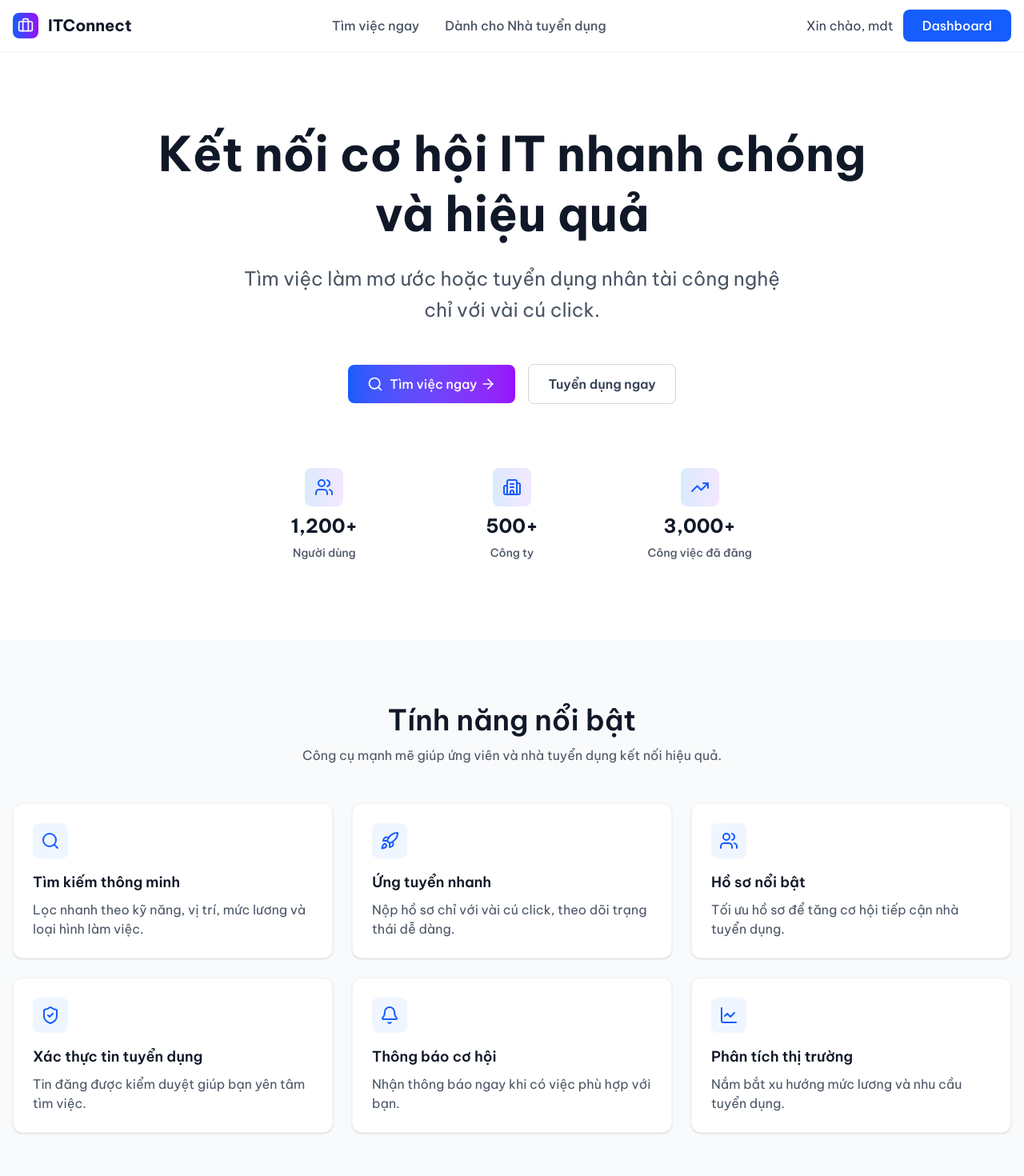
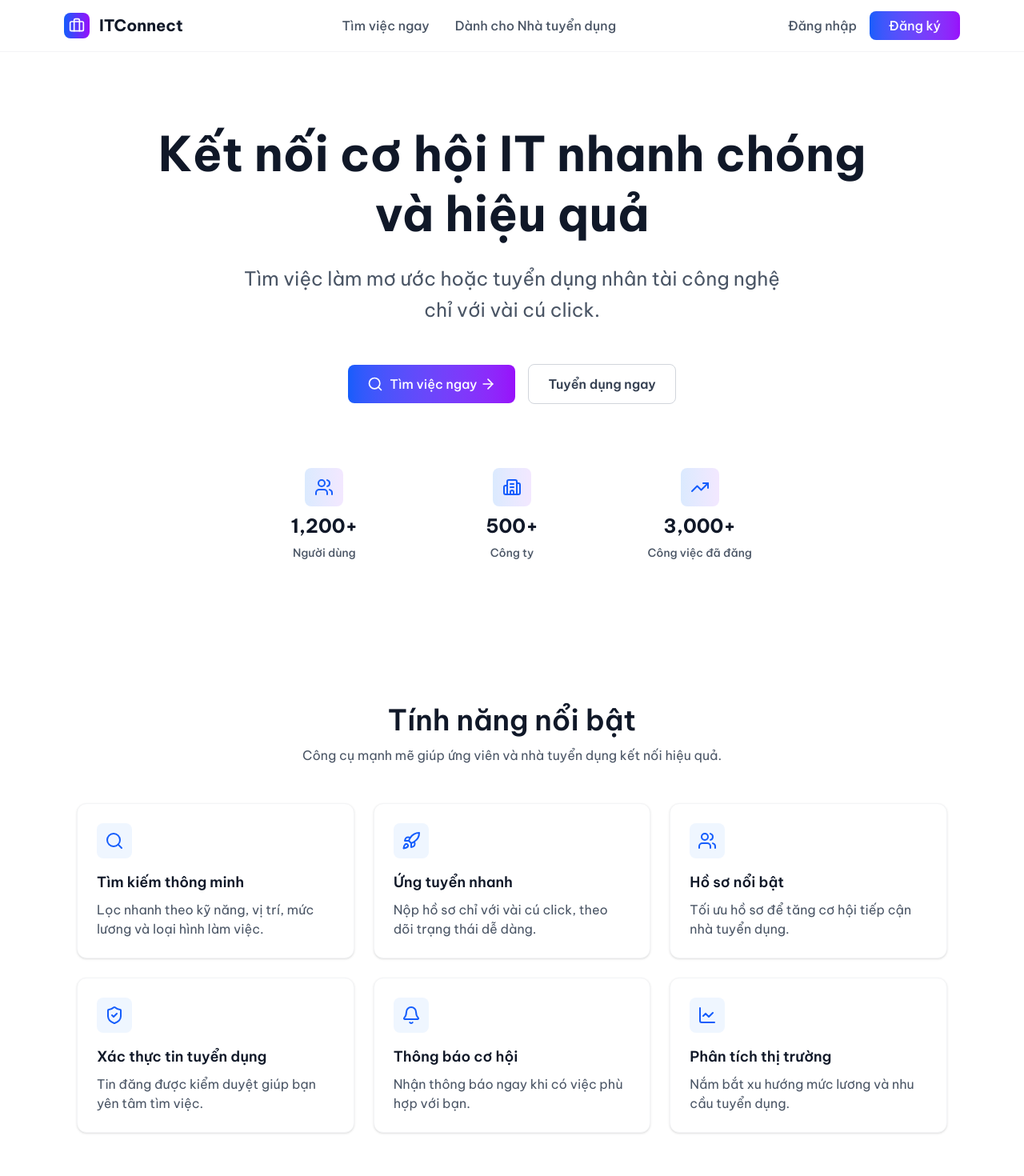
Before and after one commit to mdt3001/it-connect-fe, a React (Vite) app: page / in a window 1280 px wide. Shown: the top 1470 px of the page at 80% size. Built offline with nearby package versions, Linux system fonts and the light colour scheme.

Commit message:
fix(dashboard layout)

```diff
--- a/src/components/layout/DashboardLayout.jsx
+++ b/src/components/layout/DashboardLayout.jsx
@@ -11,7 +11,7 @@ import {
   Heart,
   FileText,
 } from "lucide-react";
-import { Link, useNavigate } from "react-router-dom";
+import { Link, useNavigate, useLocation } from "react-router-dom";
 import { useAuth } from "../../context/AuthContext";
 import { NAVIGATION_MENU } from "../../utils/data";
 import ProfileDropdown from "../../components/layout/ProfileDropdown";
@@ -19,24 +19,29 @@ import ProfileDropdown from "../../components/layout/ProfileDropdown";
 const DashboardLayout = ({ children, activeMenu }) => {
   const { user, logout } = useAuth();
   const navigate = useNavigate();
+  const location = useLocation();
   const [sidebarOpen, setSidebarOpen] = useState(false);
-  const [activeNavItem, setActiveNavItem] = useState(activeMenu || "employer-dashboard");
   const [profileDropdownOpen, setProfileDropdownOpen] = useState(false);
   const [isMobile, setIsMobile] = useState(false);
+
+  // Lấy id menu từ URL hiện tại
+  const currentNavId = location.pathname.split("/")[1] || "employer-dashboard";
 
   const NavigationItem = ({ item, isActive, onClick, isCollapsed }) => {
     const Icon = item.icon;
     return (
       <button
         onClick={() => onClick(item.id)}
-        className={`flex items-center w-full px-3 py-2 rounded-lg transition-colors duration-200 ${isActive
+        className={`flex items-center w-full px-3 py-2 rounded-lg transition-colors duration-200 ${
+          isActive
             ? "bg-blue-50 text-blue-700 shadow-sm shadow-blue-100"
             : "text-gray-600 hover:text-gray-900 hover:bg-gray-100"
-          }`}
+        }`}
       >
         <Icon
-          className={`mr-3 h-5 w-5 flex-shrink-0 ${isActive ? "text-blue-600" : "text-gray-500"
-            }`}
+          className={`mr-3 h-5 w-5 flex-shrink-0 ${
+            isActive ? "text-blue-600" : "text-gray-500"
+          }`}
         />
         {!isCollapsed && <span className="truncate">{item.name}</span>}
       </button>
@@ -66,7 +71,6 @@ const DashboardLayout = ({ children, activeMenu }) => {
   }, [profileDropdownOpen]);
 
   const handleNavigation = (itemId) => {
-    setActiveNavItem(itemId);
     if (isMobile) setSidebarOpen(false);
     navigate(`/${itemId}`);
   };
@@ -84,18 +88,21 @@ const DashboardLayout = ({ children, activeMenu }) => {
   };
 
   const sidebarCollapsed = !isMobile && false;
+  console.log(user);
 
   return (
     <div className="flex h-screen bg-gray-50">
       {/* Sidebar */}
       <div
-        className={`fixed inset-y-0 left-0 z-50 transition-transform duration-300 transform ${isMobile
+        className={`fixed inset-y-0 left-0 z-50 transition-transform duration-300 transform ${
+          isMobile
             ? sidebarOpen
               ? "translate-x-0"
               : "-translate-x-full"
             : "translate-x-0"
-          } ${sidebarCollapsed ? "w-16" : "w-64"
-          } bg-white border-r border-gray-200 shadow-lg`}
+        } ${
+          sidebarCollapsed ? "w-16" : "w-64"
+        } bg-white border-r border-gray-200 shadow-lg`}
       >
         {/* Company Logo */}
         <div className="flex items-center h-16 border-b border-gray-200 pl-6">
@@ -119,7 +126,7 @@ const DashboardLayout = ({ children, activeMenu }) => {
             <NavigationItem
               key={item.id}
               item={item}
-              isActive={activeNavItem === item.id}
+              isActive={currentNavId === item.id}
               onClick={handleNavigation}
               isCollapsed={sidebarCollapsed}
             />
@@ -130,8 +137,9 @@ const DashboardLayout = ({ children, activeMenu }) => {
         <div className="absolute bottom-4 left-4 right-4">
           <button
             onClick={handleLogout}
-            className={`flex items-center w-full px-3 py-2 text-gray-700 hover:bg-red-50 hover:text-red-700 rounded-lg transition-colors duration-200 ${sidebarCollapsed ? "justify-center" : "justify-start"
-              }`}
+            className={`flex items-center w-full px-3 py-2 text-gray-700 hover:bg-red-50 hover:text-red-700 rounded-lg transition-colors duration-200 ${
+              sidebarCollapsed ? "justify-center" : "justify-start"
+            }`}
           >
             <LogOut className="mr-3 h-5 w-5 flex-shrink-0" />
             {!sidebarCollapsed && <span>Đăng xuất</span>}
@@ -148,8 +156,11 @@ const DashboardLayout = ({ children, activeMenu }) => {
       )}
 
       {/* Main content */}
-      <div className={`flex-1 flex flex-col transition-all duration-300 ${isMobile ? "ml-0" : sidebarCollapsed ? "ml-16" : "ml-64"
-        }`}>
+      <div
+        className={`flex-1 flex flex-col transition-all duration-300 ${
+          isMobile ? "ml-0" : sidebarCollapsed ? "ml-16" : "ml-64"
+        }`}
+      >
         {/* Top Navbar */}
         <header className="bg-white border-b border-gray-200 shadow-sm">
           <div className="flex items-center justify-between px-6 py-4">
@@ -159,13 +170,17 @@ const DashboardLayout = ({ children, activeMenu }) => {
                   onClick={toggleSidebar}
                   className="p-2 rounded-lg text-gray-600 hover:text-gray-900 hover:bg-gray-100 transition-colors duration-200"
                 >
-                  {sidebarOpen ? <X className="w-6 h-6" /> : <Menu className="w-6 h-6" />}
+                  {sidebarOpen ? (
+                    <X className="w-6 h-6" />
+                  ) : (
+                    <Menu className="w-6 h-6" />
+                  )}
                 </button>
               )}
 
               <div>
                 <h1 className="text-2xl font-bold text-gray-900">
-                  Welcome back{user?.name ? `, ${user.name}` : ''}!
+                  Welcome back{user?.name ? `, ${user.name}` : ""}!
                 </h1>
                 <p className="text-gray-600">Here's your dashboard overview.</p>
               </div>
@@ -183,9 +198,7 @@ const DashboardLayout = ({ children, activeMenu }) => {
         </header>
 
         {/* Content Area */}
-        <main className="flex-1 overflow-auto p-6">
-          {children}
-        </main>
+        <main className="flex-1 overflow-auto p-6">{children}</main>
       </div>
     </div>
   );
--- a/src/pages/Employer/EmployerDashboard.jsx
+++ b/src/pages/Employer/EmployerDashboard.jsx
@@ -41,7 +41,7 @@ const EmployerDashboard = () => {
 
   return (
     <DashboardLayout activeMenu="employer-dashboard">
-      {!loading ? (
+      {loading ? (
           <LoadingSpinner />
       ) : (
         <div className="max-w-7xl mx-auto space-y-8">
--- a/src/pages/Employer/EmployerProfilePage.jsx
+++ b/src/pages/Employer/EmployerProfilePage.jsx
@@ -1,8 +1,11 @@
 import React from 'react'
+import DashboardLayout from '../../components/layout/DashboardLayout'
 
 function EmployerProfilePage() {
   return (
-    <div>EmployerProfilePage</div>
+    <DashboardLayout activeMenu="employer-profile">
+      <div>EmployerProfilePage</div>
+    </DashboardLayout>
   )
 }
 
--- a/src/pages/Employer/JobPostingForm.jsx
+++ b/src/pages/Employer/JobPostingForm.jsx
@@ -1,8 +1,11 @@
 import React from 'react'
+import DashboardLayout from '../../components/layout/DashboardLayout'
 
 function JobPostingForm() {
   return (
-    <div>JobPostingForm</div>
+    <DashboardLayout activeMenu="job-posting">
+      <div>JobPostingForm</div>
+    </DashboardLayout>
   )
 }
 
--- a/src/pages/Employer/ManageJobs.jsx
+++ b/src/pages/Employer/ManageJobs.jsx
@@ -1,8 +1,11 @@
 import React from 'react'
+import DashboardLayout from '../../components/layout/DashboardLayout'
 
 function ManageJobs() {
   return (
-    <div>ManageJobs</div>
+    <DashboardLayout activeMenu="manage-jobs">
+      <div>ManageJobs</div>
+    </DashboardLayout>
   )
 }
 
--- a/src/pages/LandingPage/LangdingPage.jsx
+++ b/src/pages/LandingPage/LangdingPage.jsx
@@ -7,7 +7,7 @@ import Analytics from "./components/Analytics";
 
 function LangdingPage() {
   return (
-    <div className="min-h-screen">
+    <div className="min-h-screen sm:px-20 bg-white ">
       <Header />
       <Hero />
       <Features />
--- a/src/pages/LandingPage/components/Features.jsx
+++ b/src/pages/LandingPage/components/Features.jsx
@@ -37,7 +37,7 @@ function Features() {
   ];
 
   return (
-    <section className="py-20 bg-gray-50">
+    <section className="py-20 bg-white">
       <div className="container mx-auto px-4">
         <div className="max-w-3xl mx-auto text-center mb-12">
           <motion.h2
--- a/src/pages/LandingPage/components/Footer.jsx
+++ b/src/pages/LandingPage/components/Footer.jsx
@@ -18,7 +18,7 @@ function Footer() {
   ];
 
   return (
-    <footer className="bg-gray-50 border-t border-gray-100">
+    <footer className="bg-white border-t border-gray-100">
       <div className="container mx-auto px-4 py-12">
         <div className="grid grid-cols-1 md:grid-cols-4 gap-10">
           {/* Brand */}
--- a/src/pages/LandingPage/components/Header.jsx
+++ b/src/pages/LandingPage/components/Header.jsx
@@ -2,19 +2,40 @@ import React from "react";
 import { Briefcase } from "lucide-react";
 import { useNavigate } from "react-router-dom";
 import { motion } from "framer-motion";
+import { useAuth } from "../../../context/AuthContext";
+import ProfileDropdown from "../../../components/layout/ProfileDropdown";
+import { useState, useEffect } from "react";
 
 function Header() {
-  const isAuthenticated = true; // Replace with actual authentication logic
-  const user = { fullName: "mdt", role: "employer" }; // Replace with actual user data
+  const { isAuthenticated, user, logout } = useAuth();
+  const [profileDropdownOpen, setProfileDropdownOpen] = useState(false);
+  const toggleProfileDropdown = () => {
+    setProfileDropdownOpen(!profileDropdownOpen);
+  };
+  const handleLogout = () => {
+    logout();
+    setProfileDropdownOpen(false);
+  };
+
+  useEffect(() => {
+    const handleClickOutside = (event) => {
+      if (profileDropdownOpen && !event.target.closest(".profile-dropdown")) {
+        setProfileDropdownOpen(false);
+      }
+    };
+    document.addEventListener("click", handleClickOutside);
+    return () => document.removeEventListener("click", handleClickOutside);
+  }, [profileDropdownOpen]);
+
   const navigate = useNavigate();
   return (
     <motion.header
       initial={{ opacity: 0, y: -20 }}
       animate={{ opacity: 1, y: 0 }}
       transition={{ duration: 0.6 }}
-      className="fixed top-0 left-0 right-0 bg-white backdrop:blur-sm border-b border-gray-100"
+      className="fixed  top-0 left-0 right-0 bg-white backdrop:blur-sm border-b border-gray-100"
     >
-      <div className="container mx-auto px-4">
+      <div className="container mx-auto px-4 sm:px-20">
         <div className="flex items-center justify-between h-16">
           {/* logo */}
           <div className="flex items-center space-x-3 cursor-pointer">
@@ -50,8 +71,13 @@ function Header() {
           {/* Auth button */}
           <div className="flex items-center space-x-3">
             {isAuthenticated ? (
+              <>
+                {" "}
+                {user?.role === "employer" ? (
                   <div className="flex items-center space-x-3">
-                <span className="text-gray-700">Xin chào, {user?.fullName}</span>
+                    <span className="text-gray-700">
+                      Xin chào, {user?.name}
+                    </span>
                     <a
                       href={
                         user?.role === "employer"
@@ -63,6 +89,17 @@ function Header() {
                       Dashboard
                     </a>
                   </div>
+                ) : (
+                  <ProfileDropdown
+                    isOpen={profileDropdownOpen}
+                    onToggle={toggleProfileDropdown}
+                    avatar={user?.avatar}
+                    companyName={user?.name}
+                    email={user?.email}
+                    onLogout={handleLogout}
+                  />
+                )}
+              </>
             ) : (
               <div>
                 <a
--- a/src/pages/LandingPage/components/Hero.jsx
+++ b/src/pages/LandingPage/components/Hero.jsx
@@ -2,12 +2,10 @@ import React from "react";
 import { motion } from "framer-motion";
 import { Search, ArrowRight, Users, Building2, TrendingUp } from "lucide-react";
 import { useNavigate } from "react-router-dom";
-
+import { useAuth } from "../../../context/AuthContext";
 function Hero() {
   const navigate = useNavigate();
-  // Replace with actual auth/user state from your app
-  const isAuthenticated = true;
-  const user = { fullName: "mdt", role: "employer" };
+  const { isAuthenticated, user } = useAuth();
 
   const stats = [
     { icon: Users, label: "Người dùng", value: "1,200+" },
```
Also changed, not shown: src/components/layout/ProfileDropdown.jsx (+9 -7 lines). Lines whose indentation alone changed are shown as unchanged.
